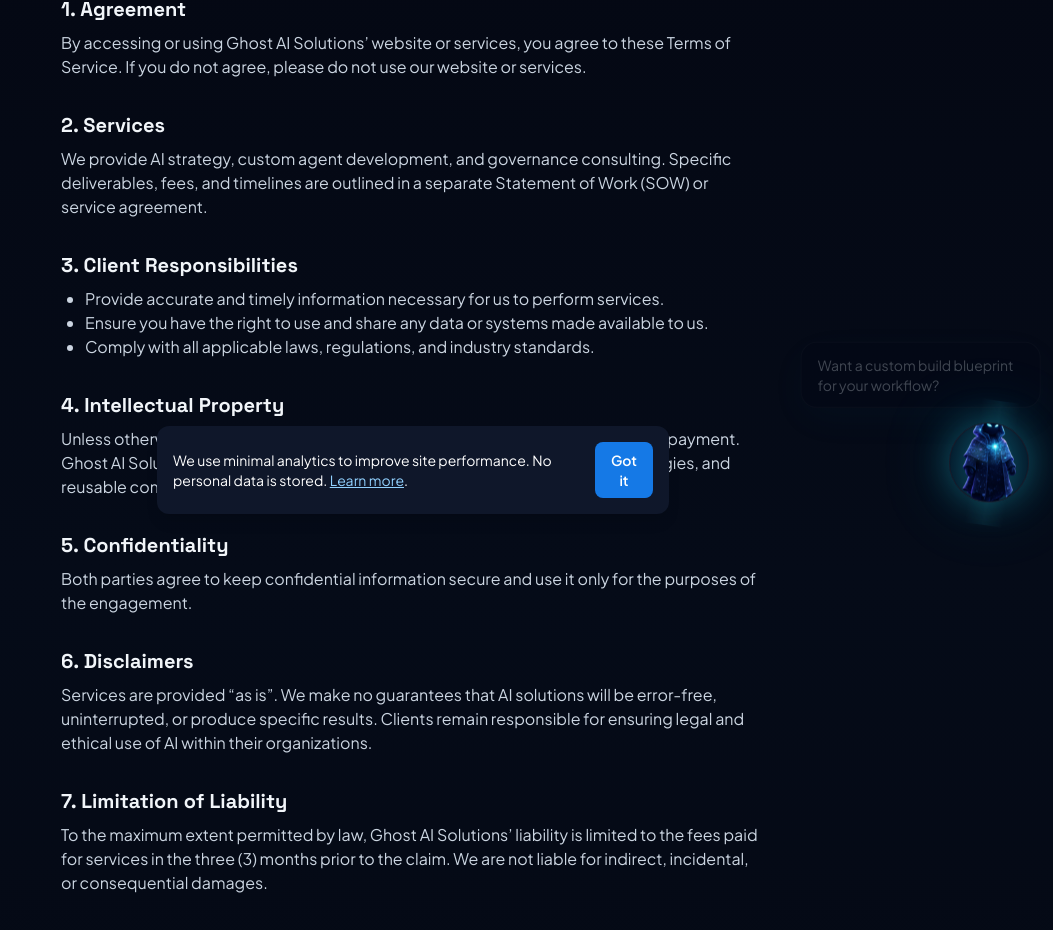
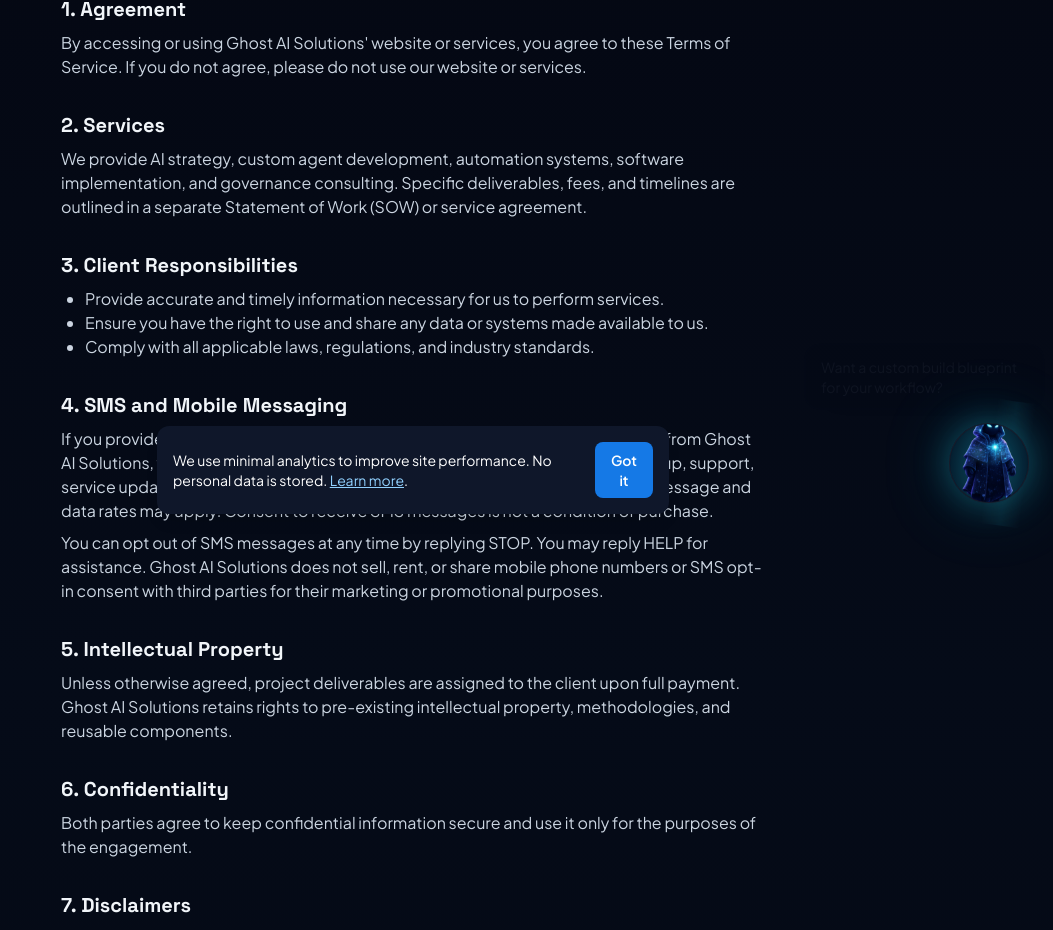
Before and after one commit to burchdad/ghostaisolutions, a Next.js app: page /terms in a window 1280 px wide. Shown: the part 270-1200 px from the top of the page, without its empty margins (227-1280 px from the left). Built offline with nearby package versions, Linux system fonts and the light colour scheme.

Commit message:
Add SMS compliance language

```diff
--- a/app/privacy-policy/page.js
+++ b/app/privacy-policy/page.js
@@ -2,7 +2,7 @@
 import Breadcrumbs from "@/components/Breadcrumbs";
 import { siteConfig } from "@/lib/siteConfig";
 
-const LAST_UPDATED = "April 25, 2026";
+const LAST_UPDATED = "May 20, 2026";
 
 const sections = [
   {
@@ -94,12 +94,23 @@
       "Request access to or correction of personal information we hold about you.",
       "Request deletion of personal information, subject to legal, contractual, and security exceptions.",
       "Opt out of marketing emails by using unsubscribe links or contacting us directly.",
+      "Opt out of SMS messages at any time by replying STOP, or reply HELP for assistance.",
       "Control cookies and tracking through browser settings, device controls, and applicable consent preferences.",
     ],
   },
   {
+    id: "sms-mobile-messaging",
+    title: "9. SMS and Mobile Messaging",
+    body: [
+      "If you provide your mobile phone number and consent to receive SMS messages from Ghost AI Solutions, we may send messages related to appointment scheduling, follow-up, support, service updates, and business communications.",
+      "Message frequency may vary. Message and data rates may apply. Consent to receive SMS messages is not a condition of purchase.",
+      "You can opt out of SMS messages at any time by replying STOP. You may reply HELP for assistance.",
+      "Ghost AI Solutions does not sell, rent, or share mobile phone numbers or SMS opt-in consent with third parties for their marketing or promotional purposes. Mobile opt-in information is used only to provide the messaging services requested or consented to by the recipient.",
+    ],
+  },
+  {
     id: "third-party-links",
-    title: "9. Third-Party Links and Integrations",
+    title: "10. Third-Party Links and Integrations",
     body: [
       "Our website and services may contain links to or integrations with third-party sites, platforms, and tools that we do not own or control.",
       "We are not responsible for the privacy practices of third parties. We encourage you to review their privacy notices and terms before sharing data.",
@@ -107,7 +118,7 @@
   },
   {
     id: "children",
-    title: "10. Children's Privacy",
+    title: "11. Children's Privacy",
     body: [
       "Our website and services are not directed to children under 13 years of age, and we do not knowingly collect personal information from children under 13.",
       "If you believe a child has provided us with personal information, contact us and we will take appropriate steps to review and remove such data where required.",
@@ -115,7 +126,7 @@
   },
   {
     id: "policy-changes",
-    title: "11. Changes to This Privacy Policy",
+    title: "12. Changes to This Privacy Policy",
     body: [
       "We may update this Privacy Policy from time to time to reflect changes in services, legal requirements, or business operations.",
       "When we update this policy, we will revise the Last Updated date above. Continued use of our website or services after updates indicates acknowledgment of the revised policy.",
@@ -123,7 +134,7 @@
   },
   {
     id: "contact",
-    title: "12. Contact Information",
+    title: "13. Contact Information",
     body: [
       "For questions, requests, or concerns related to privacy and data handling, contact us at the email below or through our contact form.",
     ],
--- a/app/terms/page.js
+++ b/app/terms/page.js
@@ -1,26 +1,25 @@
 import { siteConfig } from "@/lib/siteConfig";
 
-export const metadata = { title: 'Terms of Service — Ghost AI Solutions' };
+export const metadata = { title: "Terms of Service - Ghost AI Solutions" };
 
-export default function Terms(){
+export default function Terms() {
   return (
     <section className="py-20">
       <div className="mx-auto max-w-3xl px-4 sm:px-6 lg:px-8">
         <h1 className="text-4xl font-extrabold tracking-tight">Terms of Service</h1>
-        <p className="mt-6 text-slate-600 dark:text-slate-300">
-          Last updated: {new Date().toLocaleDateString()}
-        </p>
+        <p className="mt-6 text-slate-600 dark:text-slate-300">Last updated: May 20, 2026</p>
 
         <h2 className="mt-8 text-xl font-semibold">1. Agreement</h2>
         <p className="mt-2 text-slate-600 dark:text-slate-300">
-          By accessing or using Ghost AI Solutions’ website or services, you agree to these Terms of Service.
+          By accessing or using Ghost AI Solutions&apos; website or services, you agree to these Terms of Service.
           If you do not agree, please do not use our website or services.
         </p>
 
         <h2 className="mt-8 text-xl font-semibold">2. Services</h2>
         <p className="mt-2 text-slate-600 dark:text-slate-300">
-          We provide AI strategy, custom agent development, and governance consulting.
-          Specific deliverables, fees, and timelines are outlined in a separate Statement of Work (SOW) or service agreement.
+          We provide AI strategy, custom agent development, automation systems, software implementation, and
+          governance consulting. Specific deliverables, fees, and timelines are outlined in a separate Statement
+          of Work (SOW) or service agreement.
         </p>
 
         <h2 className="mt-8 text-xl font-semibold">3. Client Responsibilities</h2>
@@ -30,38 +29,51 @@
           <li>Comply with all applicable laws, regulations, and industry standards.</li>
         </ul>
 
-        <h2 className="mt-8 text-xl font-semibold">4. Intellectual Property</h2>
+        <h2 className="mt-8 text-xl font-semibold">4. SMS and Mobile Messaging</h2>
         <p className="mt-2 text-slate-600 dark:text-slate-300">
-          Unless otherwise agreed, project deliverables are assigned to the client upon full payment.
-          Ghost AI Solutions retains rights to pre-existing intellectual property, methodologies, and reusable components.
+          If you provide your mobile phone number and consent to receive SMS messages from Ghost AI Solutions,
+          we may send messages related to appointment scheduling, follow-up, support, service updates, and
+          business communications. Message frequency may vary. Message and data rates may apply. Consent to
+          receive SMS messages is not a condition of purchase.
+        </p>
+        <p className="mt-2 text-slate-600 dark:text-slate-300">
+          You can opt out of SMS messages at any time by replying STOP. You may reply HELP for assistance.
+          Ghost AI Solutions does not sell, rent, or share mobile phone numbers or SMS opt-in consent with
+          third parties for their marketing or promotional purposes.
         </p>
 
-        <h2 className="mt-8 text-xl font-semibold">5. Confidentiality</h2>
+        <h2 className="mt-8 text-xl font-semibold">5. Intellectual Property</h2>
+        <p className="mt-2 text-slate-600 dark:text-slate-300">
+          Unless otherwise agreed, project deliverables are assigned to the client upon full payment. Ghost AI
+          Solutions retains rights to pre-existing intellectual property, methodologies, and reusable components.
+        </p>
+
+        <h2 className="mt-8 text-xl font-semibold">6. Confidentiality</h2>
         <p className="mt-2 text-slate-600 dark:text-slate-300">
           Both parties agree to keep confidential information secure and use it only for the purposes of the engagement.
         </p>
 
-        <h2 className="mt-8 text-xl font-semibold">6. Disclaimers</h2>
+        <h2 className="mt-8 text-xl font-semibold">7. Disclaimers</h2>
         <p className="mt-2 text-slate-600 dark:text-slate-300">
-          Services are provided “as is”. We make no guarantees that AI solutions will be error-free,
-          uninterrupted, or produce specific results.
-          Clients remain responsible for ensuring legal and ethical use of AI within their organizations.
+          Services are provided &quot;as is.&quot; We make no guarantees that AI solutions will be error-free,
+          uninterrupted, or produce specific results. Clients remain responsible for ensuring legal and ethical
+          use of AI within their organizations.
         </p>
 
-        <h2 className="mt-8 text-xl font-semibold">7. Limitation of Liability</h2>
+        <h2 className="mt-8 text-xl font-semibold">8. Limitation of Liability</h2>
         <p className="mt-2 text-slate-600 dark:text-slate-300">
-          To the maximum extent permitted by law, Ghost AI Solutions’ liability is limited to the fees paid
-          for services in the three (3) months prior to the claim.
-          We are not liable for indirect, incidental, or consequential damages.
+          To the maximum extent permitted by law, Ghost AI Solutions&apos; liability is limited to the fees paid for
+          services in the three (3) months prior to the claim. We are not liable for indirect, incidental, or
+          consequential damages.
         </p>
 
-        <h2 className="mt-8 text-xl font-semibold">8. Governing Law</h2>
+        <h2 className="mt-8 text-xl font-semibold">9. Governing Law</h2>
         <p className="mt-2 text-slate-600 dark:text-slate-300">
-          These Terms are governed by the laws of the United States and the State in which Ghost AI Solutions is incorporated,
-          without regard to conflict of law principles.
+          These Terms are governed by the laws of the United States and the State in which Ghost AI Solutions is
+          incorporated, without regard to conflict of law principles.
         </p>
 
-        <h2 className="mt-8 text-xl font-semibold">9. Contact</h2>
+        <h2 className="mt-8 text-xl font-semibold">10. Contact</h2>
         <p className="mt-2 text-slate-600 dark:text-slate-300">
           Questions about these Terms can be sent to
           <a className="underline" href={`mailto:${siteConfig.supportEmail}`}> {siteConfig.supportEmail}</a>.
```
